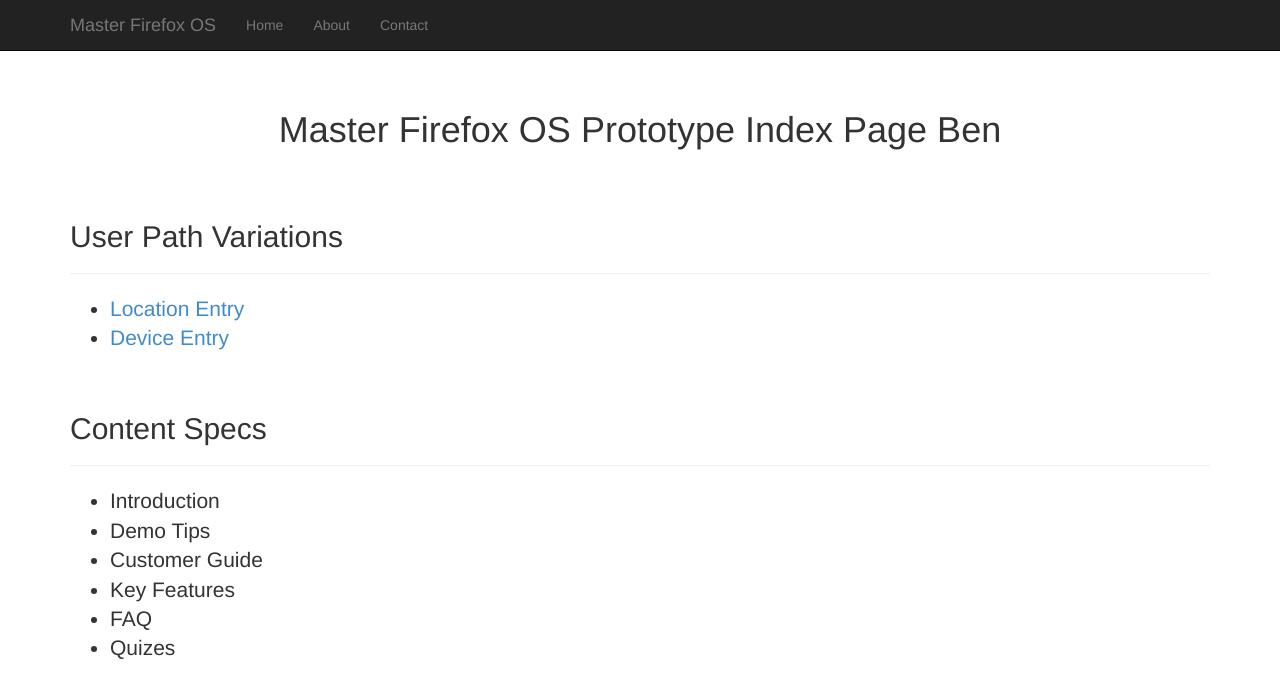
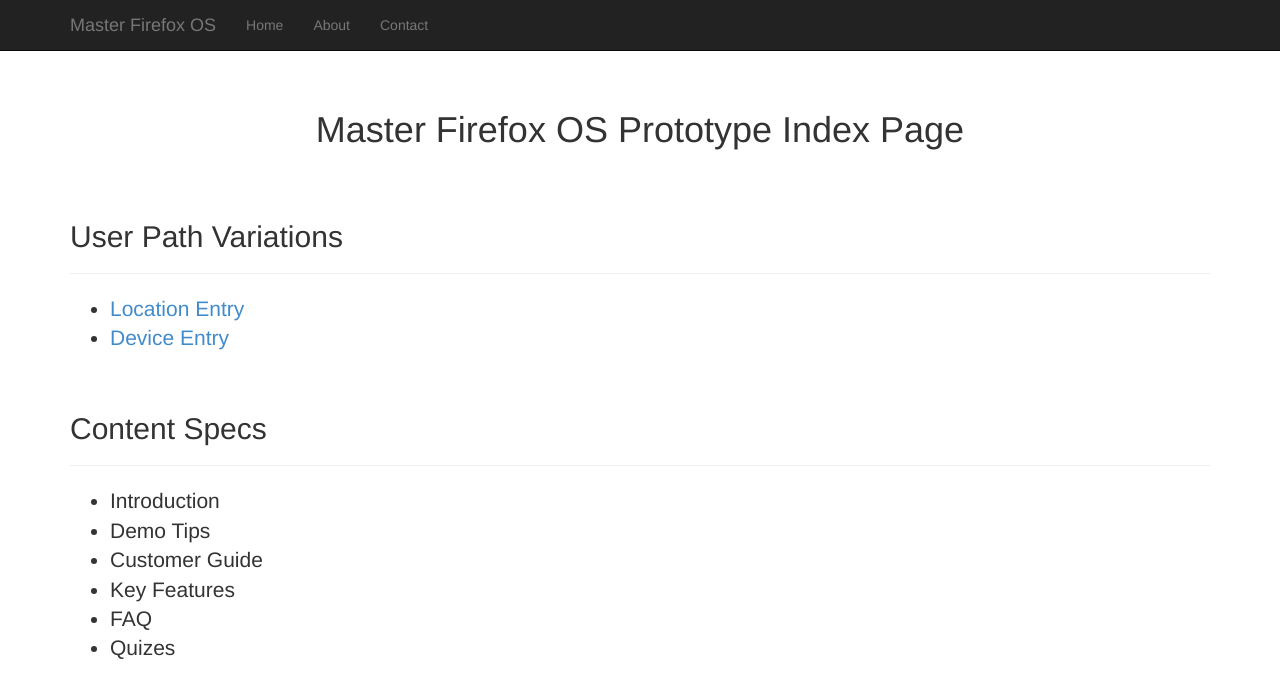
Before and after one commit to bensternthal/prototype-masterfirefoxos, a website: page index.html in a window 1280 px wide. Drawn offline with nearby package versions, Linux system fonts and the light colour scheme.

Commit message:
Update 2014-11-02T00:06:38.500Z

```diff
--- a/index.html
+++ b/index.html
@@ -42,7 +42,7 @@
     <div class="container">
 
       <div class="starter-template">
-        <h1>Master Firefox OS Prototype Index Page Ben</h1>
+        <h1>Master Firefox OS Prototype Index Page</h1>
       </div>
 
       <h2>User Path Variations</h2>
```
